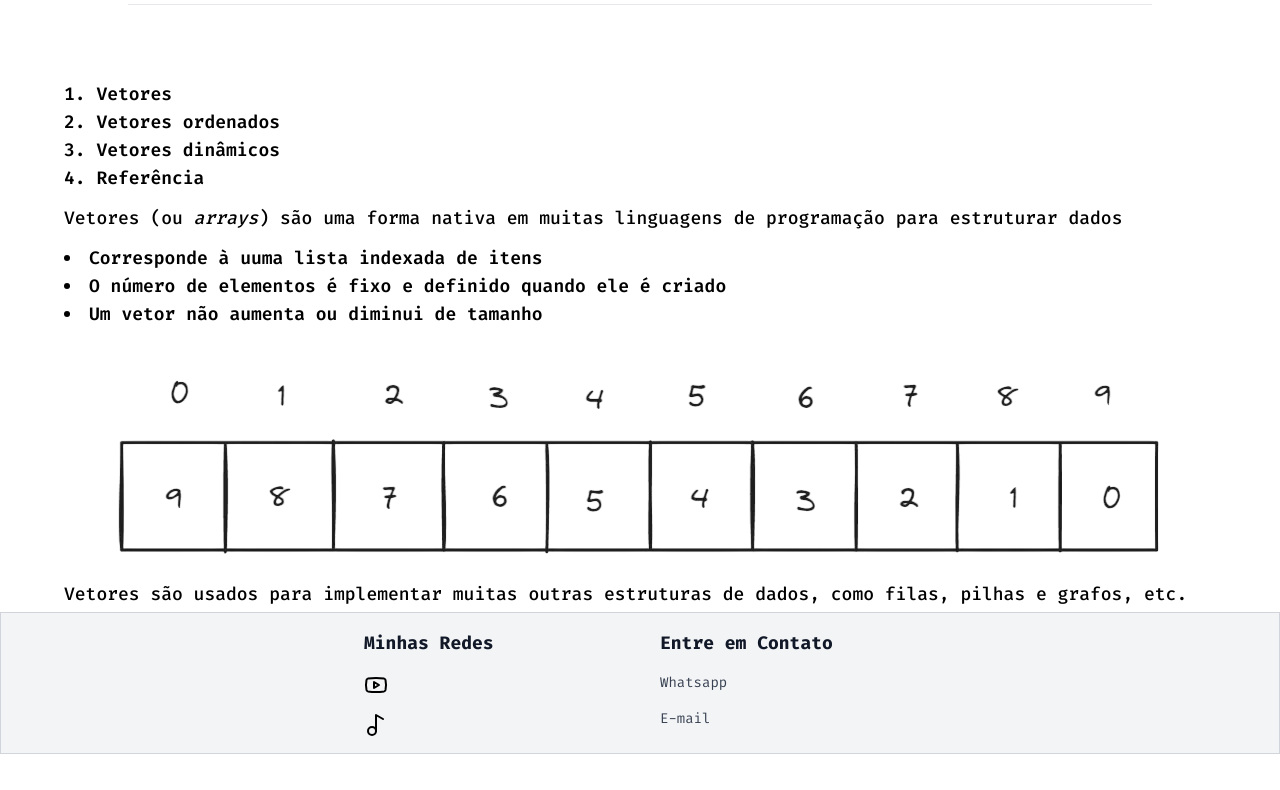
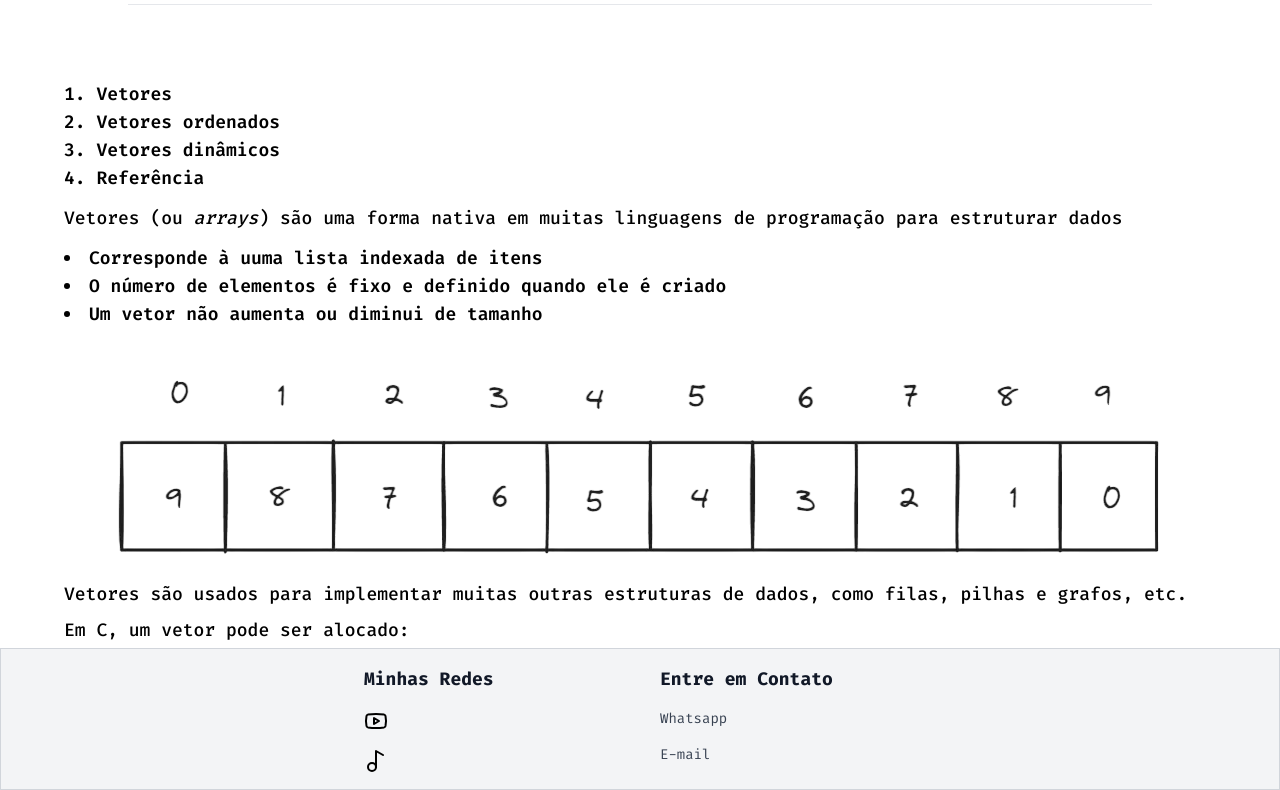
Before and after one commit to Italo-Thiago/Portfolio, a React (Vite) app in the folder Front-End/: page /c_data_structure in a window 1280 px wide. Shown: the part 1899-2689 px from the top of the page. Before the commit the page ends 2653 px from the top, so only its background shows below. Built offline with nearby package versions, Linux system fonts and the light colour scheme.

Commit message:
test: Test if branch issue has bee resolved

```diff
--- a/Front-End/src/views/pages/data_structures/C_Data_Structure.tsx
+++ b/Front-End/src/views/pages/data_structures/C_Data_Structure.tsx
@@ -95,6 +95,8 @@ export const C_Data_Structure = () => {
             ]} />
             <Image Src={VectorImage} Alt="Vector Image" />
             <Text Text="Vetores são usados para implementar muitas outras estruturas de dados, como filas, pilhas e grafos, etc." />
+
+            <Text Text="Em C, um vetor pode ser alocado:" />
         </>
     );
 }
```
Also changed, not shown: 1 other file (tests, documents, lock files or other folders).
